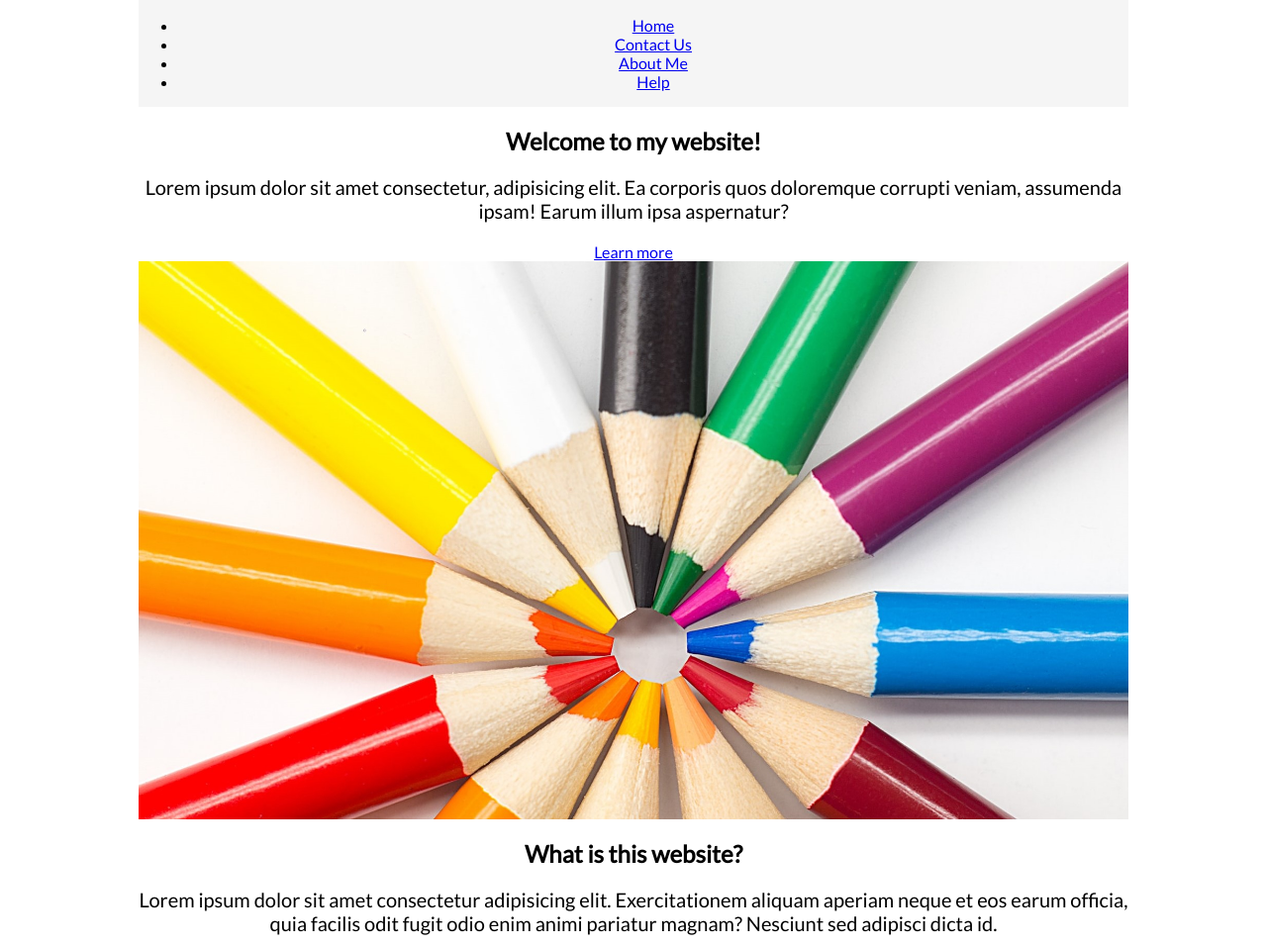
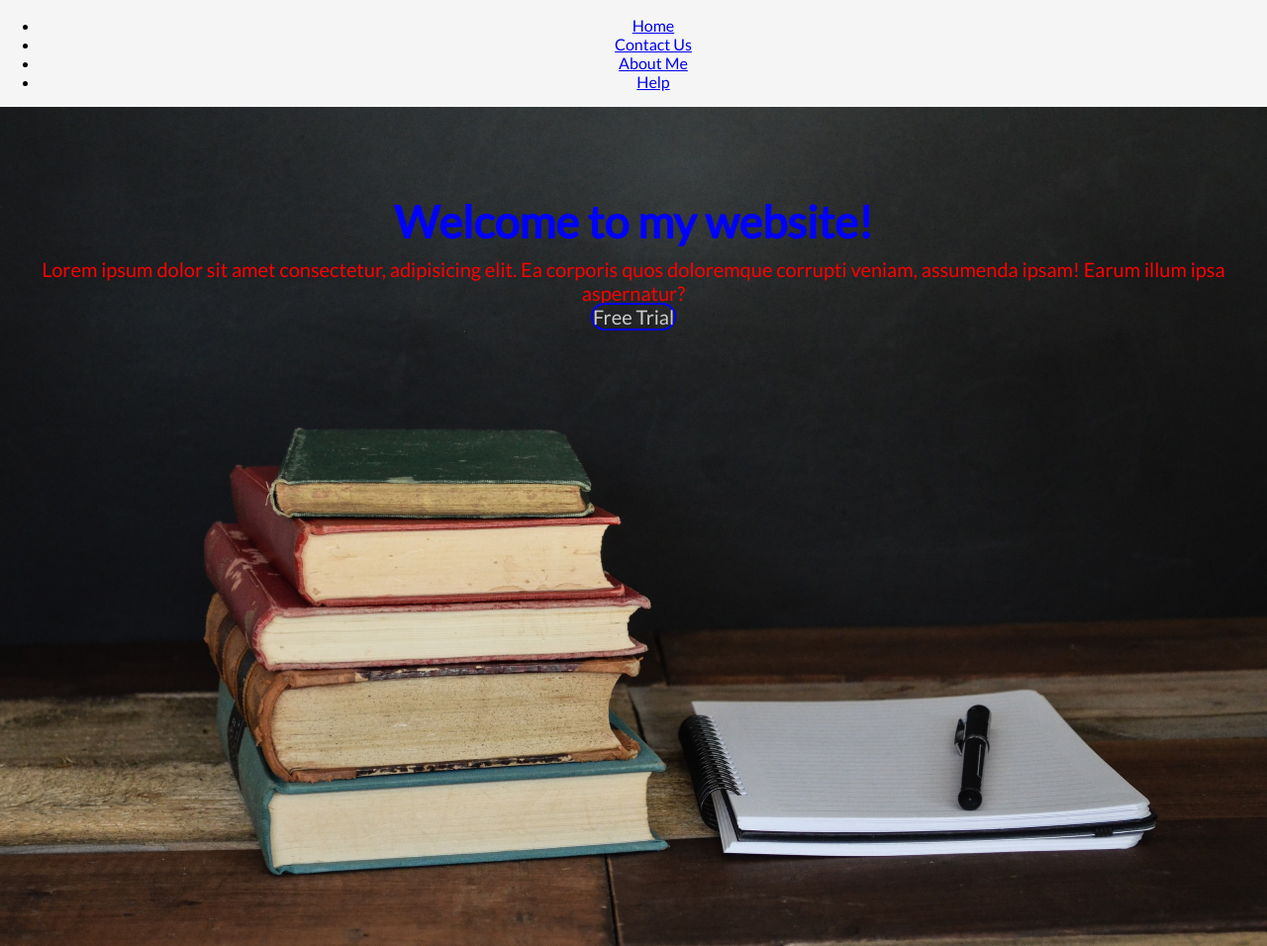
Before and after one commit to soodaayush/learn-with-me, a plain HTML site: page index.html in a window 1280 px wide. Shown: the top 956 px of the page at 99% size. Drawn offline with Linux system fonts and the light colour scheme.

Commit message:
no message

```diff
--- a/index.html
+++ b/index.html
@@ -25,19 +25,14 @@
 
       <div class="Main-content">
         <section class="Welcome">
-          <h1>Welcome to my website!</h1>
-          <p>
+          <h1 id="Welcome">Welcome to my website!</h1>
+          <p id="Stuff">
             Lorem ipsum dolor sit amet consectetur, adipisicing elit. Ea
             corporis quos doloremque corrupti veniam, assumenda ipsam! Earum
-            illum ipsa aspernatur?
+            illum ipsa aspernatur? <br />
+            <a id="link" href="Free Trial.html">Free Trial</a>
           </p>
-          <a href="Free Trial.html">Learn more</a>
-          <img
-            src="pencil.jpg"
-            height="1290"
-            width="2380"
-            style="width: 100%"
-          />
+          <img src="Books.jpg" />
         </section>
 
         <section class="About">
@@ -67,7 +62,6 @@
           </p>
         </section>
 
-
         <section class="section-5">
           <footer>
             <h1>Tutor website</h1>
--- a/styles.css
+++ b/styles.css
@@ -2,13 +2,10 @@
 
 html {
   margin: auto;
-  max-width: 1000px;
   text-align: center;
   width: 100%;
-}
-
-header {
-  width: ;
+  -webkit-font-smoothing: antialiased;
+  -moz-osx-font-smoothing: grayscale;
 }
 
 body {
@@ -22,6 +19,30 @@ body {
   background-color: whitesmoke;
 }
 
+#Welcome {
+  color: blue;
+  font-size: 45px;
+  position: absolute;
+  top: 20%;
+  width: 100%;
+  text-align: center;
+}
+
+#Stuff {
+  color: red;
+  position: absolute;
+  top: 30%;
+  width: 100%;
+  text-align: center;
+}
+
+#link {
+  margin: 20px;
+  text-decoration: none;
+  color: #ccc;
+  border: 2px solid blue;
+  border-radius:35px;
+}
 /*Home*/
 
 h1 {
@@ -44,17 +65,8 @@ a {
   text-align: center;
 }
 
-div {
-
-}
-
 .testomonials {
   padding: 35px;
-}
-
-.regsiter {
-  text-align: center;
-  margin: 15px;
 }
 
 .Main-content {
```
Also changed, not shown: Books.jpg (added).
